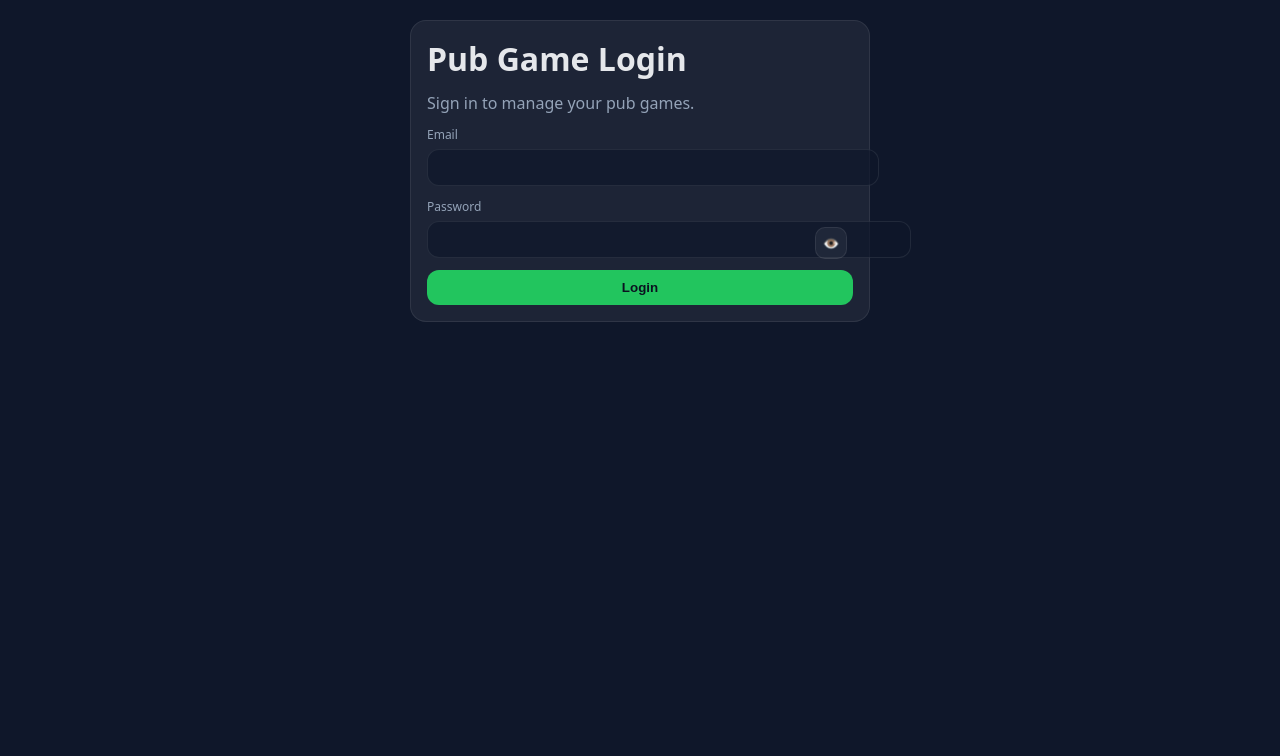
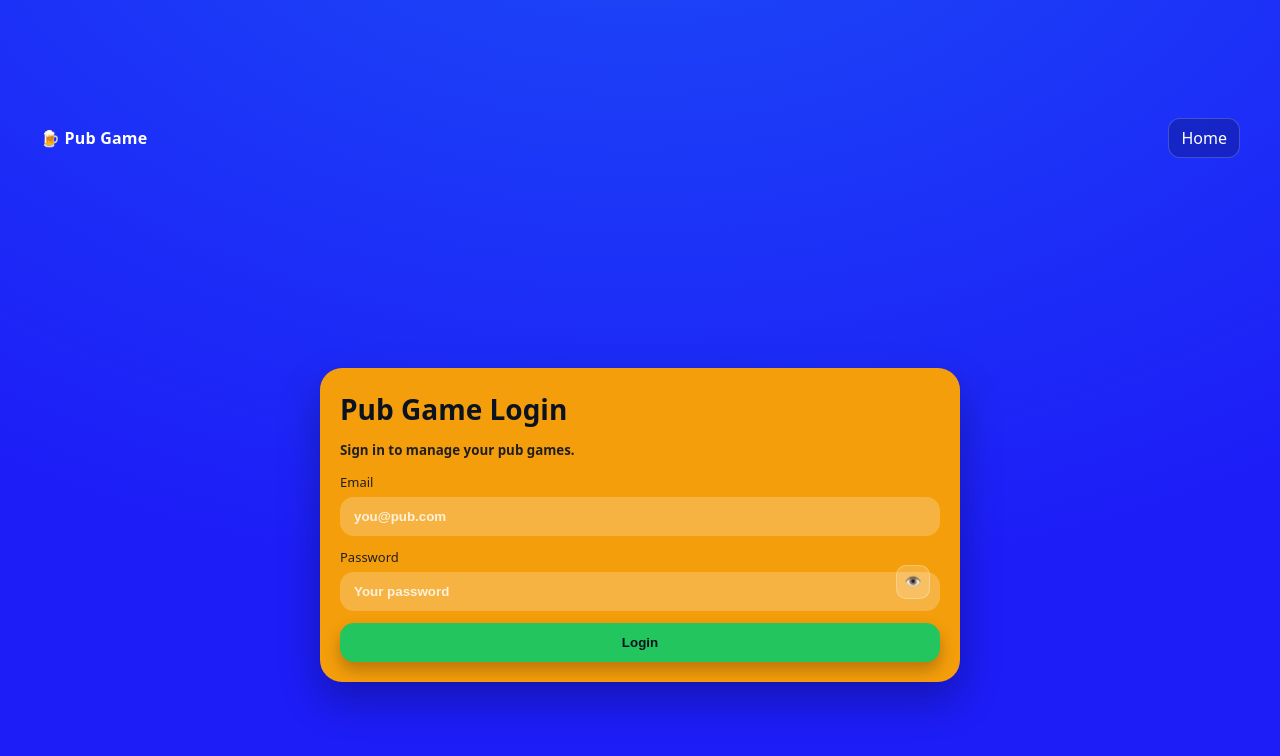
Before and after one commit to Lucasss1997/pub-game-frontend, a React (Create React App) app: page /login in a window 1280 px wide. Shown: the top 756 px of the page. Built offline with nearby package versions, Linux system fonts and the light colour scheme.

Commit message:
Update Login.jsx

```diff
--- a/src/pages/Login.jsx
+++ b/src/pages/Login.jsx
@@ -2,71 +2,80 @@ import React, { useState } from 'react';
 import { useNavigate } from 'react-router-dom';
 import { api } from '../lib/api';
 import { setToken } from '../lib/auth';
+import '../ui/pubgame-theme.css';
 
-export default function Login() {
+export default function Login(){
   const nav = useNavigate();
-  const [email, setEmail] = useState('');
-  const [password, setPwd] = useState('');
-  const [showPwd, setShowPwd] = useState(false);
-  const [err, setErr] = useState('');
-  const [loading, setLoading] = useState(false);
+  const [email,setEmail] = useState('');
+  const [password,setPassword] = useState('');
+  const [showPwd,setShowPwd] = useState(false);
+  const [loading,setLoading] = useState(false);
+  const [err,setErr] = useState('');
 
   async function onSubmit(e){
-    e.preventDefault();
-    setErr('');
+    e.preventDefault(); setErr('');
+    if(!email || !password){ setErr('Please enter email and password.'); return; }
     try{
       setLoading(true);
       const data = await api.post('/api/login', { email, password });
       if(!data?.token) throw new Error('No token returned');
       setToken(data.token);
-      nav('/dashboard', { replace: true });
-    }catch(e2){
-      setErr(e2.message || 'Login failed');
-    }finally{
-      setLoading(false);
-    }
+      nav('/dashboard', { replace:true });
+    }catch(ex){ setErr(ex.message || 'Login failed'); }
+    finally{ setLoading(false); }
   }
 
   return (
-    <div style={s.app}>
-      <main style={s.main}>
-        <form onSubmit={onSubmit} style={s.card}>
-          <h1 style={{margin:0}}>Pub Game Login</h1>
-          <p style={{margin:0, color:'#94a3b8'}}>Sign in to manage your pub games.</p>
+    <div className="pg-wrap">
+      {/* top bar */}
+      <div className="pg-nav">
+        <div className="pg-brand">🍺 Pub Game</div>
+        <a className="pg-chip" href="/">Home</a>
+      </div>
 
-          {err && <div style={s.bad}>{err}</div>}
+      {/* grid with just one orange card on login */}
+      <div className="pg-grid" style={{maxWidth:640}}>
+        <section className="pg-card orange">
+          <h2>Pub Game Login</h2>
+          <small>Sign in to manage your pub games.</small>
 
-          <label style={s.field}>
-            <span style={s.label}>Email</span>
-            <input style={s.input} type="email" value={email} onChange={e=>setEmail(e.target.value)} required />
-          </label>
+          {err && <div className="pg-bad">{err}</div>}
 
-          <label style={s.field}>
-            <span style={s.label}>Password</span>
-            <div style={{position:'relative'}}>
-              <input style={{...s.input, paddingRight:44}} type={showPwd?'text':'password'}
-                     value={password} onChange={e=>setPwd(e.target.value)} required />
-              <button type="button" onClick={()=>setShowPwd(v=>!v)} style={s.reveal}>
+          <form onSubmit={onSubmit} style={{display:'grid', gap:12}}>
+            <label className="pg-field">
+              <span className="pg-label">Email</span>
+              <input
+                className="pg-input" type="email" value={email}
+                onChange={e=>setEmail(e.target.value)} placeholder="you@pub.com" autoComplete="email" required
+              />
+            </label>
+
+            <label className="pg-field" style={{position:'relative'}}>
+              <span className="pg-label">Password</span>
+              <input
+                className="pg-input" type={showPwd?'text':'password'} value={password}
+                onChange={e=>setPassword(e.target.value)} placeholder="Your password" autoComplete="current-password" required
+              />
+              <button
+                type="button"
+                onClick={()=>setShowPwd(v=>!v)}
+                style={{
+                  position:'absolute', right:10, bottom:12, width:34, height:34,
+                  border:'1px solid rgba(255,255,255,.25)', background:'rgba(255,255,255,.18)',
+                  color:'#fff', borderRadius:10, cursor:'pointer'
+                }}
+                aria-label={showPwd?'Hide password':'Show password'}
+              >
                 {showPwd ? '🙈' : '👁️'}
               </button>
-            </div>
-          </label>
+            </label>
 
-          <button style={s.btn} disabled={loading}>{loading ? 'Signing in…' : 'Login'}</button>
-        </form>
-      </main>
+            <button className="pg-btn" type="submit" disabled={loading}>
+              {loading ? 'Signing in…' : 'Login'}
+            </button>
+          </form>
+        </section>
+      </div>
     </div>
   );
 }
-
-const s = {
-  app:{ minHeight:'100vh', background:'#0f172a', color:'#e5e7eb' },
-  main:{ maxWidth:460, margin:'0 auto', padding:20 },
-  card:{ display:'grid', gap:12, background:'rgba(255,255,255,0.06)', border:'1px solid rgba(255,255,255,0.08)', borderRadius:16, padding:16 },
-  field:{ display:'grid', gap:6 },
-  label:{ fontSize:12, color:'#94a3b8' },
-  input:{ width:'100%', padding:'10px 12px', borderRadius:12, border:'1px solid rgba(255,255,255,0.08)', background:'rgba(15,23,42,0.7)', color:'#e5e7eb' },
-  reveal:{ position:'absolute', right:6, top:6, width:32, height:32, borderRadius:10, border:'1px solid rgba(255,255,255,0.08)', background:'rgba(255,255,255,0.06)', color:'#e5e7eb' },
-  btn:{ padding:'10px 14px', borderRadius:12, border:'none', background:'#22c55e', color:'#0b1220', fontWeight:800, cursor:'pointer' },
-  bad:{ background:'rgba(239,68,68,0.12)', border:'1px solid rgba(239,68,68,0.35)', color:'#fecaca', padding:8, borderRadius:10 }
-};
```
